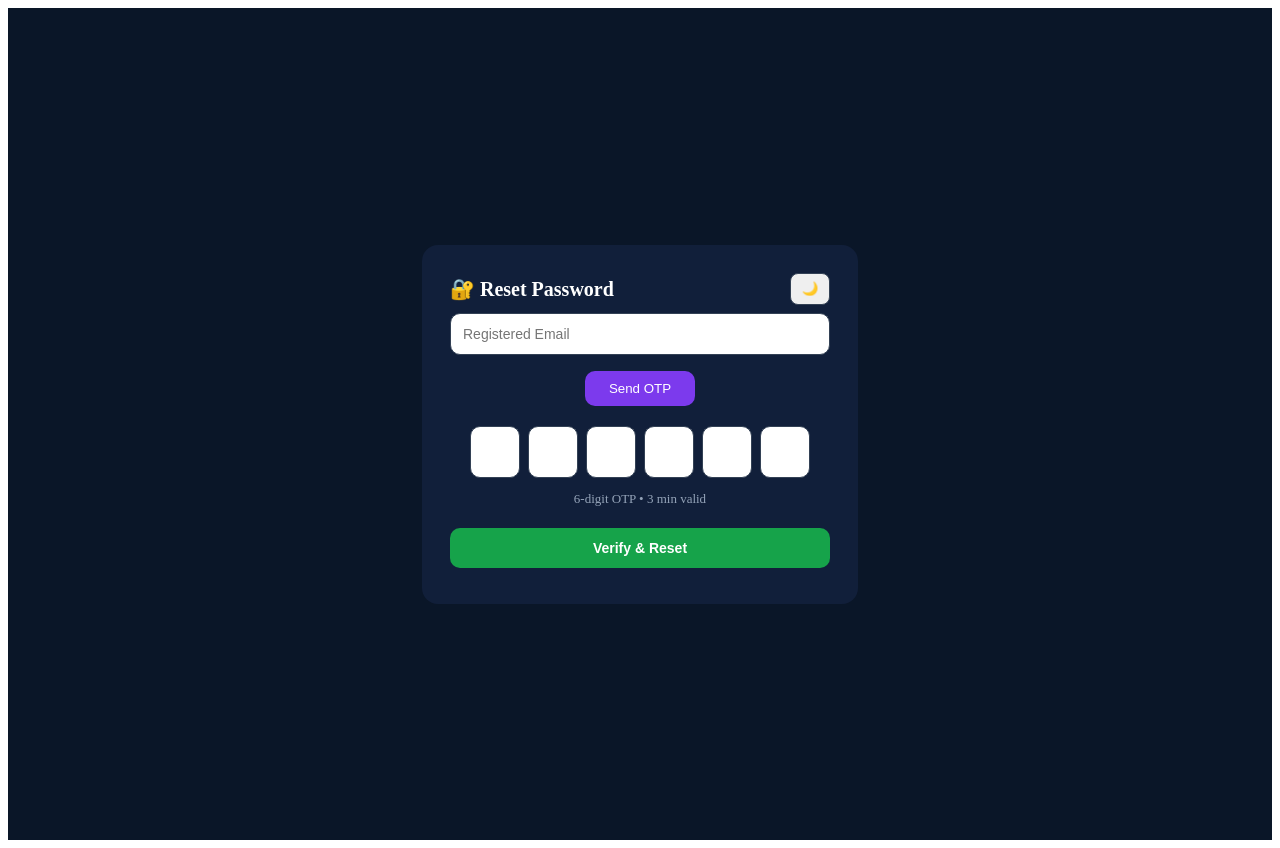
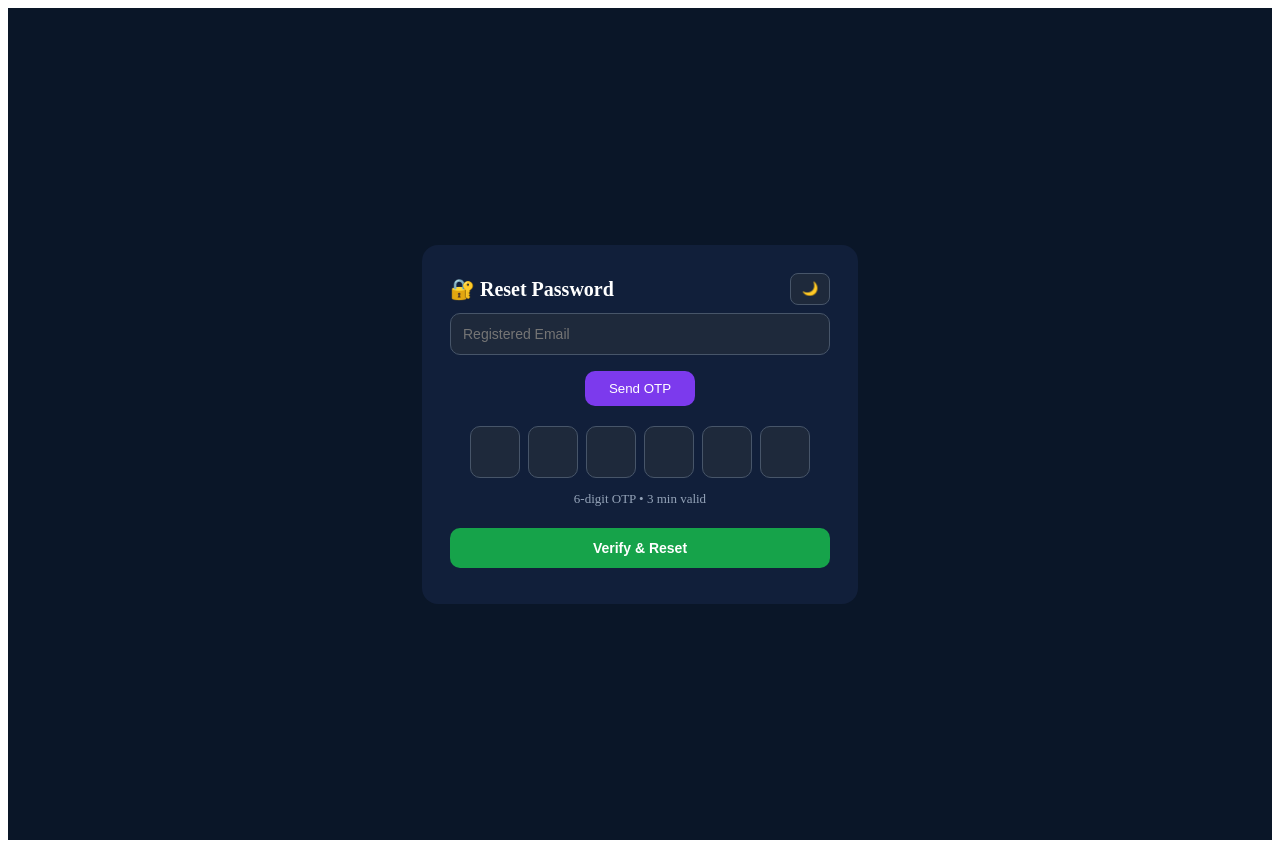
Before and after one commit to matiur25580/Enterprise-AI-Powered-Digital-Banking-Fraud-Detection-DevOps-Command-Center, a React (Vite) app in the folder client/: page /forgot in a window 1280 px wide. Built offline with nearby package versions, Linux system fonts and the light colour scheme.

Commit message:
ui: dark theme input boxes dark color

```diff
--- a/client/src/pages/auth/ForgotPassword.tsx
+++ b/client/src/pages/auth/ForgotPassword.tsx
@@ -1,21 +1,24 @@
 import { useState } from 'react';
-const inputStyle = {width:'100%',padding:'12px',margin:'8px 0',borderRadius:'10px',border:'1px solid #334155',fontSize:'14px',boxSizing:'border-box' as const};
 export default function ForgotPassword(){
   const [theme,setTheme]=useState('dark');
   const [otp,setOtp]=useState(['','','','','','']);
   const dark=theme==='dark';
+  const inputStyle={width:'100%',padding:'12px',margin:'8px 0',borderRadius:'10px',fontSize:'14px',boxSizing:'border-box' as const,
+    background:dark?'#1e293b':'#ffffff',color:dark?'#ffffff':'#000000',border:dark?'1px solid #475569':'1px solid #cbd5e1'};
+  const otpStyle={width:'44px',height:'48px',textAlign:'center' as const,fontSize:'18px',borderRadius:'10px',
+    background:dark?'#1e293b':'#ffffff',color:dark?'#fff':'#000',border:dark?'1px solid #475569':'1px solid #cbd5e1'};
   const set=(i:number,v:string)=>{ const n=[...otp]; n[i]=v.slice(-1); setOtp(n); };
   return(
     <div style={{background:dark?'#0a1628':'#f1f5f9',color:dark?'#fff':'#0a1628',minHeight:'100vh',display:'flex',justifyContent:'center',alignItems:'center',padding:'16px'}}>
       <div style={{background:dark?'#111f3a':'#fff',padding:'28px',borderRadius:'16px',width:'100%',maxWidth:'380px',textAlign:'center'}}>
         <div style={{display:'flex',justifyContent:'space-between',alignItems:'center'}}>
           <h2 style={{margin:0,fontSize:'20px'}}>🔐 Reset Password</h2>
-          <button onClick={()=>setTheme(dark?'light':'dark')} style={{width:'40px',height:'32px',borderRadius:'8px',border:'1px solid #334155',cursor:'pointer'}}>🌙</button>
+          <button onClick={()=>setTheme(dark?'light':'dark')} style={{width:'40px',height:'32px',borderRadius:'8px',border:'1px solid #475569',cursor:'pointer',background:dark?'#1e293b':'#fff'}}>🌙</button>
         </div>
         <input placeholder="Registered Email" style={{...inputStyle,textAlign:'left'}} />
         <button style={{padding:'10px 24px',background:'#7c3aed',color:'#fff',border:'none',borderRadius:'10px',margin:'8px 0',cursor:'pointer'}}>Send OTP</button>
         <div style={{display:'flex',gap:'8px',justifyContent:'center',margin:'12px 0'}}>
-          {otp.map((d,i)=><input key={i} value={d} onChange={e=>set(i,e.target.value)} maxLength={1} style={{width:'44px',height:'48px',textAlign:'center',fontSize:'18px',borderRadius:'10px',border:'1px solid #334155'}} />)}
+          {otp.map((d,i)=><input key={i} value={d} onChange={e=>set(i,e.target.value)} maxLength={1} style={otpStyle} />)}
         </div>
         <p style={{color:'#94a3b8',fontSize:'13px'}}>6-digit OTP • 3 min valid</p>
         <button style={{...inputStyle,background:'#16a34a',color:'#fff',border:'none',fontWeight:'bold',cursor:'pointer'}}>Verify & Reset</button>
--- a/client/src/pages/auth/Login.tsx
+++ b/client/src/pages/auth/Login.tsx
@@ -1,15 +1,16 @@
 import { useState } from 'react';
-const inputStyle = {width:'100%',padding:'12px',margin:'8px 0',borderRadius:'10px',border:'1px solid #334155',fontSize:'14px',boxSizing:'border-box' as const};
 export default function Login(){
   const [theme,setTheme]=useState('dark');
   const [show,setShow]=useState(false);
   const dark=theme==='dark';
+  const inputStyle={width:'100%',padding:'12px',margin:'8px 0',borderRadius:'10px',fontSize:'14px',boxSizing:'border-box' as const,
+    background:dark?'#1e293b':'#ffffff',color:dark?'#ffffff':'#000000',border:dark?'1px solid #475569':'1px solid #cbd5e1'};
   return(
     <div style={{background:dark?'#0a1628':'#f1f5f9',color:dark?'#fff':'#0a1628',minHeight:'100vh',display:'flex',justifyContent:'center',alignItems:'center',padding:'16px'}}>
       <div style={{background:dark?'#111f3a':'#fff',padding:'28px',borderRadius:'16px',width:'100%',maxWidth:'380px',boxShadow:'0 10px 30px rgba(0,0,0,0.3)'}}>
         <div style={{display:'flex',justifyContent:'space-between',alignItems:'center',marginBottom:'8px'}}>
           <h2 style={{margin:0,fontSize:'20px'}}>🏦 TrustShield Bank</h2>
-          <button onClick={()=>setTheme(dark?'light':'dark')} style={{width:'40px',height:'32px',borderRadius:'8px',border:'1px solid #334155',cursor:'pointer',fontSize:'14px'}}>🌙</button>
+          <button onClick={()=>setTheme(dark?'light':'dark')} style={{width:'40px',height:'32px',borderRadius:'8px',border:'1px solid #475569',cursor:'pointer',background:dark?'#1e293b':'#fff'}}>🌙</button>
         </div>
         <p style={{color:'#94a3b8',fontSize:'13px',margin:'0 0 12px'}}>Secure Digital Banking Login</p>
         <label style={{fontSize:'13px',fontWeight:'bold'}}>Account Role</label>
@@ -19,7 +20,7 @@ export default function Login(){
         <label style={{fontSize:'13px',fontWeight:'bold'}}>Password</label>
         <div style={{display:'flex',margin:'8px 0'}}>
           <input type={show?'text':'password'} placeholder="••••••••" style={{...inputStyle,margin:0,borderRadius:'10px 0 0 10px',flex:1}} />
-          <button onClick={()=>setShow(!show)} style={{width:'48px',borderRadius:'0 10px 10px 0',border:'1px solid #334155',borderLeft:'none',cursor:'pointer'}}>👁️</button>
+          <button onClick={()=>setShow(!show)} style={{width:'48px',borderRadius:'0 10px 10px 0',border:dark?'1px solid #475569':'1px solid #cbd5e1',borderLeft:'none',cursor:'pointer',background:dark?'#1e293b':'#fff'}}>👁️</button>
         </div>
         <button style={{...inputStyle,background:'#16a34a',color:'#fff',border:'none',fontWeight:'bold',cursor:'pointer',marginTop:'12px'}}>LOGIN</button>
         <p style={{textAlign:'center',fontSize:'13px'}}><a href="/forgot">Forgot Password?</a> | <a href="/register">Register</a></p>
--- a/client/src/pages/auth/Register.tsx
+++ b/client/src/pages/auth/Register.tsx
@@ -1,14 +1,15 @@
 import { useState } from 'react';
-const inputStyle = {width:'100%',padding:'12px',margin:'8px 0',borderRadius:'10px',border:'1px solid #334155',fontSize:'14px',boxSizing:'border-box' as const};
 export default function Register(){
   const [theme,setTheme]=useState('dark');
   const dark=theme==='dark';
+  const inputStyle={width:'100%',padding:'12px',margin:'8px 0',borderRadius:'10px',fontSize:'14px',boxSizing:'border-box' as const,
+    background:dark?'#1e293b':'#ffffff',color:dark?'#ffffff':'#000000',border:dark?'1px solid #475569':'1px solid #cbd5e1'};
   return(
     <div style={{background:dark?'#0a1628':'#f1f5f9',color:dark?'#fff':'#0a1628',minHeight:'100vh',display:'flex',justifyContent:'center',alignItems:'center',padding:'16px'}}>
       <div style={{background:dark?'#111f3a':'#fff',padding:'28px',borderRadius:'16px',width:'100%',maxWidth:'380px'}}>
         <div style={{display:'flex',justifyContent:'space-between',alignItems:'center',marginBottom:'8px'}}>
           <h2 style={{margin:0,fontSize:'20px'}}>🏦 Create Account</h2>
-          <button onClick={()=>setTheme(dark?'light':'dark')} style={{width:'40px',height:'32px',borderRadius:'8px',border:'1px solid #334155',cursor:'pointer'}}>🌙</button>
+          <button onClick={()=>setTheme(dark?'light':'dark')} style={{width:'40px',height:'32px',borderRadius:'8px',border:'1px solid #475569',cursor:'pointer',background:dark?'#1e293b':'#fff'}}>🌙</button>
         </div>
         <input placeholder="Full Name" style={inputStyle} />
         <input placeholder="Email" style={inputStyle} />
```
